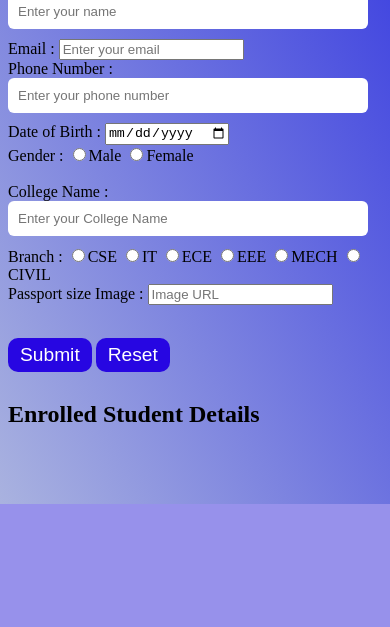
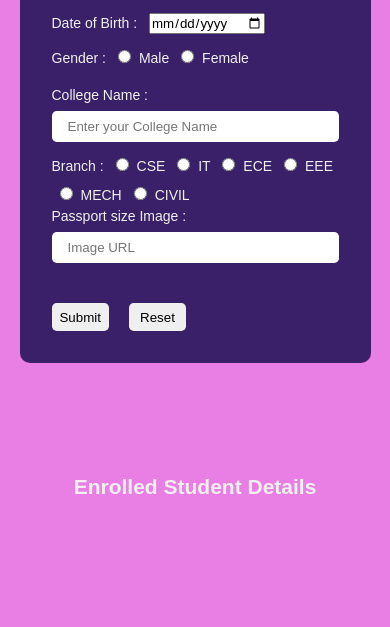
Before and after one commit to gollajaswanthi/-2, a plain HTML site: page index.html in a window 390 px wide. Shown: the part 340-967 px from the top of the page. Before the commit the page ends 844 px from the top, so only its background shows below. Drawn offline with Linux system fonts and the light colour scheme.

Commit message:
Update style.css

```diff
--- a/style.css
+++ b/style.css
@@ -1,108 +1,175 @@
+* {
+    margin: 0;
+    padding: 0;
+    box-sizing: border-box;
+    font-family: 'Poppins', sans-serif;
+}
+
 body {
-    background-color: #9791eb;
-    background-image: linear-gradient(62deg, hsl(230, 46%, 77%) 0%, #282be0 100%);
-    background-repeat: no-repeat;
-    background-attachment: fixed;
-    background-size: cover;
+    width: 100%;
+    min-height: 100vh;
+    background-color: rgb(233, 126, 228);
 }
 
 h1 {
     text-align: center;
-    margin: 10vh 0 0 0;
-    color : white;
-    font-family: sans-serif;
-    font-size: 3rem;
-    animation: rainbow 5s infinite ease-in;
+    padding: 5px;
+    margin: 0rem 0;
+    color: rgb(6, 6, 6);
+    background-color: rgb(132, 241, 137);
 }
 
-  .container {
-    width: 100%;
-    min-height: 100vh;
+.container_left {
+    margin: 0 auto;
+    width: 80%;
+    height: 100vh;
+    display: flex;
+    flex-basis: 50%;
+    color: rgb(241, 240, 239);
+    border-radius: 1rem;
+    font-family:'Franklin Gothic Medium', 'Arial Narrow', Arial, sans-serif;
+    font-size: 14px;
+    justify-content: space-evenly;
+    margin-bottom: 4rem;
 }
 
-  .center {
-    display: flex;
-    justify-content: center;
-    align-items: center;
+.form {
+    padding: 2rem;
+    width: 50%;
+    height: 100%;
+    background-color:  rgb(58, 32, 105);
+    overflow-y: auto;
+    border-radius: 10px;
 }
 
-  table {
-    width: 80%;
-    margin: 40px auto;
-
-    background-color: #6ee9f1;
+.form input[type="text"],
+.form input[type="email"],
+.form input[type="url"] {
+    display: block;
+    width: 100%;
+    margin: 0.5rem 0;
+    padding: 0.5rem 1rem;
+    border-radius: 0.3rem;
+    border: none;
+    outline: none;
 }
 
-  table.list {
-    text-align: center;
-    width: 100%;
-  }
-
-  td {
-    border: 1px solid rgb(204, 200, 200);
-    text-align: left;
-    padding: 8px 15px;
-  }
-
-  tr:nth-child(even),
-  table.list thread > tr {
-    background-color: #d0f1bf;
-  }
-
-  input[type="text"] {
-    width: 91%;
-    padding: 10px 10px;
-    margin: 0px 0 10px 0;
-    display: inline-block;
+.form button {
+    width: 20%;
+    padding: 0.4rem 0;
+    border-radius: 0.3rem;
     border: none;
-    border-radius: 6px;
-  }
-
-  input[type="submit"],
-  input[type="reset"] {
-    background: #eee;
-    padding: 6px 12px;
-    margin: 15px 0 10px;
-    display: inline-block;
-    border: none;
-    font-size: 1rem;
-    font-weight: 600;
     cursor: pointer;
     outline: none;
+    margin-right: 1rem;
+    margin-top: 1rem;
 }
 
 input[type="submit"]:hover,
 input[type="reset"]:hover,
 button:hover {
-    background: #593c8f;
+    color: white;
+    background: #6cf79a;
 }
 
-  input[type="submit"],
-  input[type="reset"] {
-    background: #474350;
-    color: white;
-    font-size: 1.2rem;
-    font-family: cursive;
+.form input {
+    margin: 0.5rem;
 }
 
-  tbody {
-    font-family: cursive;
+.container_right {
+    width: 50%;
+    border-radius: 1rem;
+    padding: 2rem;
 }
 
-  .input-part {
-    font-family: sans-serif;
-    font-size: 1.3rem;
+h2 {
+    text-align: center;
+    margin-bottom: 1rem;
 }
 
-  button {
-    background: #2706e2;
-    color: white;
-    padding: 6px 12px;
-    margin: 15px 0 10px;
-    display: inline-block;
-    border: none;
-    border-radius: 10px;
-    font-size: 1.2rem;
+.container_right .cardContainer {
+    height: 90%;
+    overflow-y: auto;
+}
+
+.container_right .card {
+    width: 100%;
+    height: auto;
+    display: flex;
+    background-color: rgb(81, 167, 119);
+    padding: 1rem;
+    border-radius: 0.5rem;
+    margin: 0.3rem 0;
+    word-wrap: break-word;
+    line-break: strict;
+}
+
+.card img {
+    margin-right: 1rem;
+    border-radius: 0.5rem;
+    width: 110px;
+    height: 120px;
+}
+
+.card .info {
+    text-align: left;
+    color: black;
+}
+
+.card .info a {
+    color: rgb(143, 73, 94);
+}
+
+.card .info button {
+    padding: 2px 10px;
+    margin: 5px 0;
+    border-radius: 5px;
+    bottom: none;
     cursor: pointer;
     outline: none;
 }
+
+@media (max-width:1200px) {
+
+    .container_left {
+        height: 90vh;
+        margin-bottom: 5rem;
+    }
+
+    .cardContainer {
+        height: 70%;
+        overflow-y: auto;
+    }
+
+    .container_right .card {
+        display: block;
+        text-align: center;
+    }
+}
+
+@media (max-width:900px) {
+    .container_left {
+        flex-basis: auto;
+        display: block;
+        width: 90%;
+        height: auto;
+    }
+
+    .form {
+        width: 100%;
+        height: auto;
+    }
+
+    .container_right {
+        width: 100%;
+        margin: 5rem auto;
+    }
+
+    .container_right .cardContainer {
+        display: grid;
+        grid-template-columns: repeat(auto-fill, minmax(240px, 241px));
+        gap: 10px;
+        align-items: center;
+        justify-content: center;
+    }
+}
```
Lines whose indentation alone changed are shown as unchanged.
